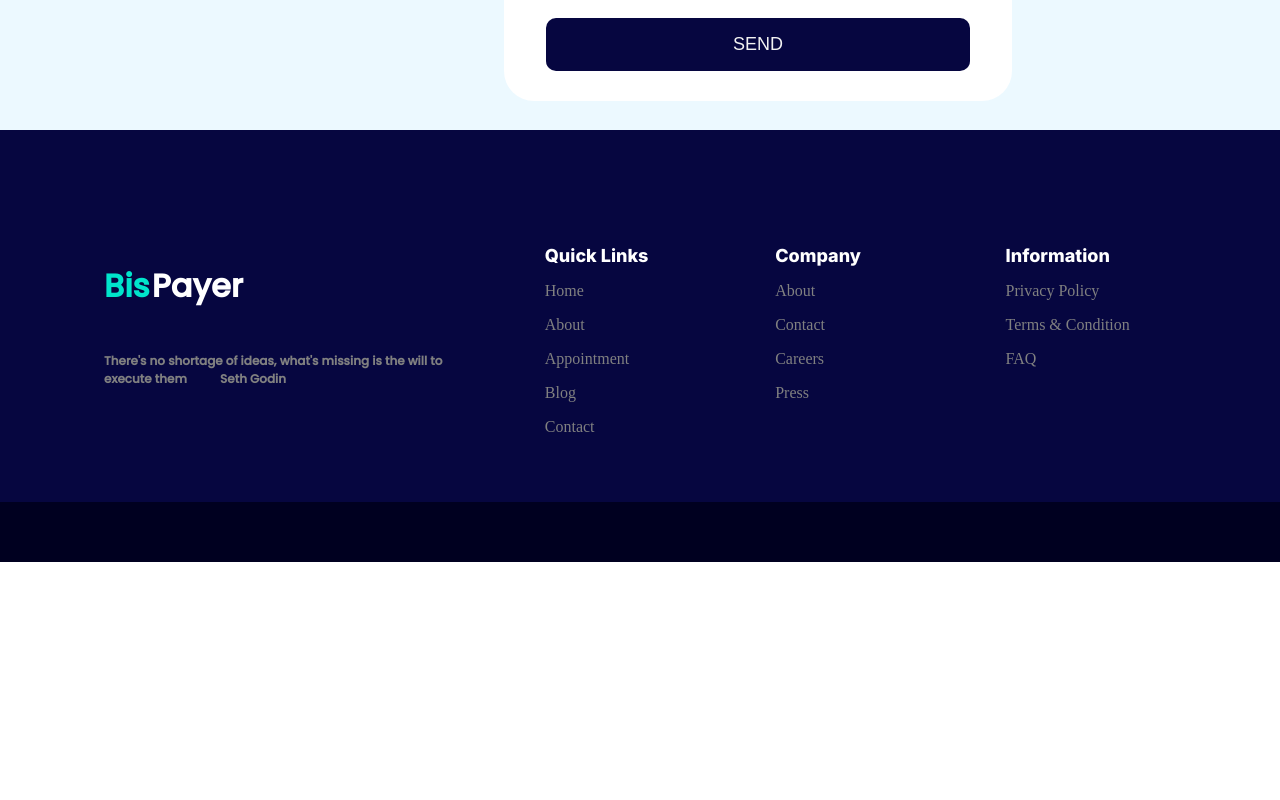
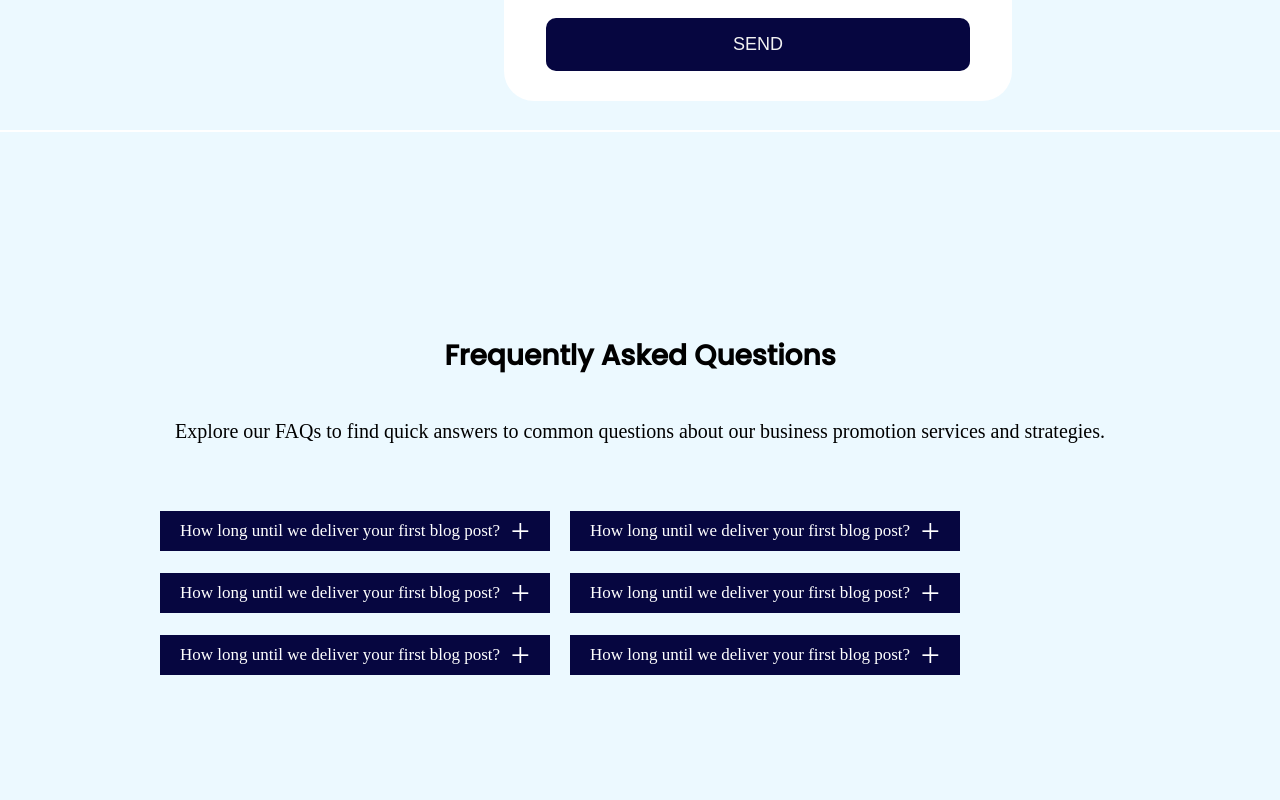
Before and after one commit to oreoluwa212/BisPayer, a React (Vite) app: page /support in a window 1280 px wide. Shown: the part 1460-2260 px from the top of the page. Before the commit the page ends 2022 px from the top, so only its background shows below. Built offline with nearby package versions, Linux system fonts and the light colour scheme.

Commit message:
FAQ Page Added

```diff
--- a/src/App.scss
+++ b/src/App.scss
@@ -15,5 +15,5 @@ body {
    flex-direction: column;
    align-items: center;
    background: #ECF9FF;
-
+   overflow-x: hidden;
 }
--- /dev/null
+++ b/src/components/Faq.jsx
@@ -0,0 +1,101 @@
+import React from "react";
+
+const Faq = () => {
+  return (
+    <div className="faq-container">
+      <div className="faq-section">
+        <div className="faq-section-content">
+          <h1>Frequently Asked Questions</h1>
+          <p>
+            Explore our FAQs to find quick answers to common questions about our
+            business promotion services and strategies.
+          </p>
+        </div>
+        <div class="faq">
+          <ul class="accordion">
+            <li>
+              <input type="radio" name="accordion" id="first" />
+              <label for="first">
+                How long until we deliver your first blog post?
+              </label>
+              <div class="contain">
+                <p>
+                  It takes 2-3 weeks to get your first blog post ready. That
+                  includes the in-depth research & creation of your monthly
+                  content marketing strategy that we MUST do before.
+                </p>
+              </div>
+            </li>
+            <li>
+              <input type="radio" name="accordion" id="second" />
+              <label for="second">
+                How long until we deliver your first blog post?
+              </label>
+              <div class="contain">
+                <p>
+                  It takes 2-3 weeks to get your first blog post ready. That
+                  includes the in-depth research & creation of your monthly
+                  content marketing strategy that we MUST do before.
+                </p>
+              </div>
+            </li>
+            <li>
+              <input type="radio" name="accordion" id="third" />
+              <label for="third">
+                How long until we deliver your first blog post?
+              </label>
+              <div class="contain">
+                <p>
+                  It takes 2-3 weeks to get your first blog post ready. That
+                  includes the in-depth research & creation of your monthly
+                  content marketing strategy that we MUST do before.
+                </p>
+              </div>
+            </li>
+            <li>
+              <input type="radio" name="accordion" id="fourth" />
+              <label for="fourth">
+                How long until we deliver your first blog post?
+              </label>
+              <div class="contain">
+                <p>
+                  It takes 2-3 weeks to get your first blog post ready. That
+                  includes the in-depth research & creation of your monthly
+                  content marketing strategy that we MUST do before.
+                </p>
+              </div>
+            </li>
+            <li>
+              <input type="radio" name="accordion" id="fifth" />
+              <label for="fifth">
+                How long until we deliver your first blog post?
+              </label>
+              <div class="contain">
+                <p>
+                  It takes 2-3 weeks to get your first blog post ready. That
+                  includes the in-depth research & creation of your monthly
+                  content marketing strategy that we MUST do before.
+                </p>
+              </div>
+            </li>
+            <li>
+              <input type="radio" name="accordion" id="sixth" />
+              <label for="sixth">
+                How long until we deliver your first blog post?
+              </label>
+              <div class="contain">
+                <p>
+                  It takes 2-3 weeks to get your first blog post ready. That
+                  includes the in-depth research & creation of your monthly
+                  content marketing strategy that we MUST do before.
+                </p>
+              </div>
+            </li>
+          </ul>
+        </div>
+      </div>
+    </div>
+  );
+};
+
+export default Faq;
--- a/src/pages/SupportPage.jsx
+++ b/src/pages/SupportPage.jsx
@@ -5,6 +5,7 @@ import '../styles/Support.scss'
 import Support from '../components/Support'
 import Footer from '../components/Footer'
 import Contact from '../components/Contact'
+import Faq from '../components/Faq'
 
 
 const SupportPage = () => {
@@ -13,6 +14,7 @@ const SupportPage = () => {
       <NavBar/>
       <Support/>
       <Contact/>
+      <Faq/>
       <Footer />
     </section>
   )
--- a/src/styles/Support.scss
+++ b/src/styles/Support.scss
@@ -1,3 +1,4 @@
+// -----------------------------------Support Hero ------------------------------------------
 .support-section {
    display: flex;
    justify-content: center;
@@ -63,7 +64,7 @@
    }
 }
 
-
+// -------------------------------- Contact-Form ------------------------------------
 .contact-container {
    color: #060640;
 
@@ -128,7 +129,7 @@
 
 
             .contact-txt {
-               h1{
+               h1 {
                   font-size: 24px;
                   font-family: Poppins;
                }
@@ -137,13 +138,14 @@
                   display: flex;
                   flex-direction: column;
                   gap: 20px;
+
                   input {
                      width: 400px;
                      padding: 10px 10px;
                      border-radius: 10px;
                      font-size: 16px;
 
-                        &::placeholder{
+                     &::placeholder {
                         font-size: 14px;
                         padding: 10px;
                      }
@@ -184,3 +186,98 @@
       }
    }
 }
+
+// -------------------------------------- FAQs ---------------------------------------------
+.faq-container {
+   height: 100vh;
+   border-top: 2px solid white;
+   display: flex;
+   justify-content: center;
+
+   .faq-section {
+      margin-top: 180px;
+      height: 100vh;
+      width: 1300px;
+
+      .faq-section-content {
+         display: flex;
+         // justify-content: center;
+         margin-bottom: 20px;
+         align-items: center;
+         flex-direction: column;
+
+         h1{
+            font-family: Poppins;
+            font-size: 28px;
+         }
+         p{
+            font-size: 20px;
+         }
+      }
+
+      .faq {
+         padding: 10px 10%;
+         text-align: center;
+         font-size: 18px;
+         display: flex;
+         color: #fff;
+
+         .accordion {
+            display: grid;
+            grid-template-columns: 1fr 1fr;
+            gap: 20px;
+            width: 100%;
+            max-width: 750px;
+
+            .contain {
+               background: #060640;
+               text-align: left;
+               padding: 0 20px;
+               max-height: 0;
+               overflow: hidden;
+               transition: max-height 0.5s, padding 0.5s;
+            }
+
+            li {
+               list-style: none;
+               width: 100%;
+
+               input[type="radio"] {
+                  display: none;
+               }
+
+               input[type="radio"]:checked+label+.contain {
+                  max-height: 600px;
+                  padding: 0px 10px;
+               }
+
+               .accordion input[type="radio"]:checked+label::after {
+                  transform: rotate(45deg);
+               }
+
+               label {
+                  display: flex;
+                  align-items: center;
+                  padding: 10px 20px;
+                  width: 350px;
+                  font-size: 17px;
+                  font-weight: 500;
+                  background: #060640;
+                  margin-bottom: 2px;
+                  cursor: pointer;
+                  position: relative;
+
+                  &::after {
+                     content: '+';
+                     color: #fff;
+                     font-size: 34px;
+                     position: absolute;
+                     right: 20px;
+                     transition: transform 0.5s;
+                  }
+               }
+            }
+         }
+      }
+   }
+}
```
Lines whose indentation alone changed are shown as unchanged.
